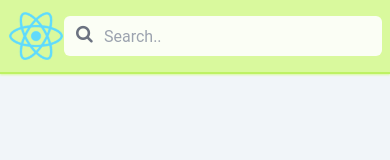
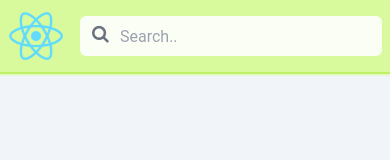
Before and after one commit to Ahmed-Bassuoni/recipes-react, a React (Create React App) app: page /search in a window 390 px wide. Shown: the top 160 px of the page. Built offline with nearby package versions, Linux system fonts and the light colour scheme.

Commit message:
finalize the quick search
+ Added recipe tile component.
+ Added results box.
+ Added styles and UI functionality.

```diff
--- a/src/assets/styles/tailwind.scss
+++ b/src/assets/styles/tailwind.scss
@@ -26,7 +26,7 @@ body {
 }
 
 .app-logo {
-    @apply h-14;
+    @apply h-14 md:me-0 me-4;
 
     img {
         @apply h-full;
--- a/src/components/QuickSearch/QuickSearch.hooks.ts
+++ b/src/components/QuickSearch/QuickSearch.hooks.ts
@@ -1,26 +1,37 @@
-import { useEffect, useMemo, useState } from "react";
+import { useCallback, useEffect, useMemo, useState } from "react";
 import { IRecipe } from "../../models/IRecipe";
 import { RecipesApi } from "../../data/apis/recipe";
-import { debounce } from "lodash";
+import { debounce, set } from "lodash";
+import { useNavigate } from "react-router-dom";
+import { RoutesPaths } from "../../routes/routes";
 
 
 
 export const useQuickSearch = () => {
+    const navigate = useNavigate();
     const [isLoading, setIsLoading] = useState(false);
     const [recipes, setRecipes] = useState<IRecipe[]>([]);
+    const [totalResutlsCount, setTotalResutlsCount] = useState(0);
     const [searchTerm, setSearchTerm] = useState('');
     const recipesApi = useMemo(() => new RecipesApi(), []);
+    const [isFocused, setIsFocused] = useState(false)
 
-    const doSearch = useMemo(() => {
-        return debounce(async (term) => {
+    const doSearch = useCallback(debounce(async (term) => {
         if (term.length >= 2) {
             setIsLoading(true);
             const results = await recipesApi.searchRecipes({ query: term, number: 5 });
             setRecipes(results.data);
+            setTotalResutlsCount(results.totalResults);
             setIsLoading(false);
+        } else if(term.length <= 0) {
+            clearSearch();
         }
-        }, 250);
-    }, [recipesApi]);
+    }, 250),
+        [recipesApi]);
+
+    const goToSearchPage = () => {
+        navigate(RoutesPaths.SEARCH)
+    }
 
     useEffect(() => {
         doSearch(searchTerm);
@@ -30,13 +41,19 @@ export const useQuickSearch = () => {
         setSearchTerm('');
         setRecipes([]);
         setIsLoading(false);
+        setTotalResutlsCount(0);
+        setIsFocused(false);
     };
 
     return {
         isLoading,
         recipes,
         searchTerm,
+        totalResutlsCount,
+        isFocused,
         setSearchTerm,
         clearSearch,
+        goToSearchPage,
+         setIsFocused
     };
 };
--- a/src/components/QuickSearch/QuickSearch.scss
+++ b/src/components/QuickSearch/QuickSearch.scss
@@ -12,4 +12,16 @@
     .fa-times {
         @apply right-0 pr-3;
     }
+
+    .results-container {
+        @apply bg-white rounded-b-md mt-4 p-4 absolute md:w-full md:h-auto md:right-0 -right-2 h-screen w-screen min-h-[400px] overflow-auto transition-all;
+
+        &::after {
+            content: '';
+            @apply fixed -z-10 top-[74px] left-0 w-full h-full bg-black opacity-80 pointer-events-none;
+
+        }
+    }
+
+
 }
--- a/src/components/QuickSearch/QuickSearch.tsx
+++ b/src/components/QuickSearch/QuickSearch.tsx
@@ -1,27 +1,48 @@
-
-
-import { debounce } from 'lodash';
+import { RecipeTile } from '../RecipeTile/RecipeTile';
 import { useQuickSearch } from './QuickSearch.hooks';
 import './QuickSearch.scss';
 
 
 export const QuickSearch: React.FC = () => {
-    const { searchTerm, setSearchTerm, clearSearch } = useQuickSearch();
+    const { searchTerm, recipes, totalResutlsCount, isFocused, isLoading, setIsFocused, setSearchTerm, clearSearch, goToSearchPage } = useQuickSearch();
 
     return (
         <div className="quick-search">
             <i className="icon fa fa-search" aria-hidden="true"></i>
             <input
-            className="w-full h-10 rounded-md bg-white bg-opacity-90 px-2 py-1 pl-10"
-             type="text" placeholder="Search.."
-             onChange={(e) => setSearchTerm(e.target.value)}
-             value={searchTerm} />
+                className="w-full z-10 h-10 rounded-md bg-white bg-opacity-90 px-2 py-1 pl-10"
+                type="text" placeholder="Search.."
+                onChange={(e) => setSearchTerm(e.target.value)}
+                value={searchTerm}
+                onFocus={() => setIsFocused(true)}
+            />
             {searchTerm && (
                 <i className="icon fa fa-times cursor-pointer" aria-hidden="true" onClick={clearSearch}></i>
             )}
-            <div className="results-container">
-
-            </div>
+            {isFocused && (<div className="results-container">
+                {recipes.length > 0 && recipes.map((recipe, index) => (
+                    <div key={index} onClick={clearSearch}>
+                        <RecipeTile recipe={recipe} />
+                        <hr className='bg-slate-300 w-11/12 my-2' />
+                    </div>
+                ))}
+                {
+                    recipes.length === 0 && searchTerm && !isLoading && (
+                        <div className="text-center text-gray-500 text-lg">No results found</div>
+                    )
+                }
+                {
+                    isLoading && (
+                        <div className="text-center text-gray-500 text-lg">Loading...</div>
+                    )
+                }
+                {totalResutlsCount > 0 && (<div
+                    className="text-blue-400 text-center text-lg"
+                    onClick={goToSearchPage}
+                >
+                    <h3>View all {totalResutlsCount} recipes</h3>
+                </div>)}
+            </div>)}
         </div>
     );
 }
--- /dev/null
+++ b/src/components/RecipeTile/RecipeTile.hooks.ts
@@ -0,0 +1,15 @@
+import { useNavigate } from "react-router-dom";
+import { RoutesPaths } from "../../routes/routes";
+
+
+export const useRecipeTile = () => {
+    const navigate = useNavigate();
+    const goToRecipeInformation = (id: string | number) => {
+        navigate({
+            pathname: RoutesPaths.RECIPE.replace(':id', id.toString())
+        });
+    }
+    return {
+        goToRecipeInformation
+    };
+};
--- /dev/null
+++ b/src/components/RecipeTile/RecipeTile.scss
@@ -0,0 +1,11 @@
+.recipe-tile {
+    @apply flex items-center border-b-slate-100 p-2 rounded-lg cursor-pointer hover:bg-gray-100;
+
+    img {
+        @apply w-14 h-14 rounded-md;
+    }
+
+    p {
+        @apply ml-4 line-clamp-2;
+    }
+}
--- /dev/null
+++ b/src/components/RecipeTile/RecipeTile.tsx
@@ -0,0 +1,20 @@
+import { IRecipe } from "../../models/IRecipe";
+import { useRecipeTile } from "./RecipeTile.hooks";
+import './RecipeTile.scss';
+
+
+interface RecipeTileProps {
+    recipe: IRecipe;
+}
+
+export const RecipeTile: React.FC<RecipeTileProps> = ({ recipe }) => {
+    const { goToRecipeInformation } = useRecipeTile();
+    return (
+        <div key={recipe.id}
+            className="recipe-tile"
+            onClick={() => { goToRecipeInformation(recipe.id) }}>
+            <img src={recipe.image} alt={recipe.title} />
+            <p>{recipe.title}</p>
+        </div>
+    );
+};
--- a/src/data/mocks/Helpers.ts
+++ b/src/data/mocks/Helpers.ts
@@ -82,7 +82,7 @@ export const mockApiResponse = <T>(data: T, succeeded: boolean = true, errors?:
 });
 
 export const mockPaginationResponse = <T>(data: T[], totalResults: number = 0, offset: number = 0, number: number = 0): PaginationResponse<T> => ({
-    totalResults: totalResults,
+    totalResults: totalResults || data.length,
     offset: offset,
     number: number,
     data: data,
--- a/src/pages/home/home.tsx
+++ b/src/pages/home/home.tsx
@@ -19,7 +19,7 @@ export const Home = () => {
                         <div className="grid grid-cols-1 md:grid-cols-2 lg:grid-cols-4 gap-4">
                             {cuisine.recipes ? (
                                 cuisine.recipes.map((recipe) => (
-                                   <RecipeCard recipe={recipe} />
+                                   <RecipeCard key={recipe.id} recipe={recipe} />
                                 ))
                             ) : (
                                 <div className="loader col-span-full flex justify-center items-center">
```
Lines whose indentation alone changed are shown as unchanged.
